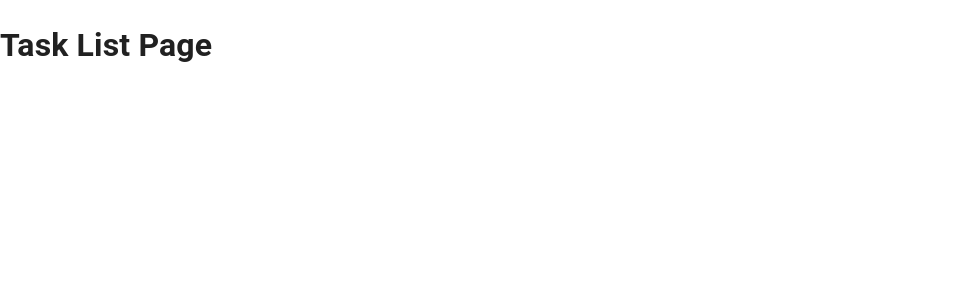
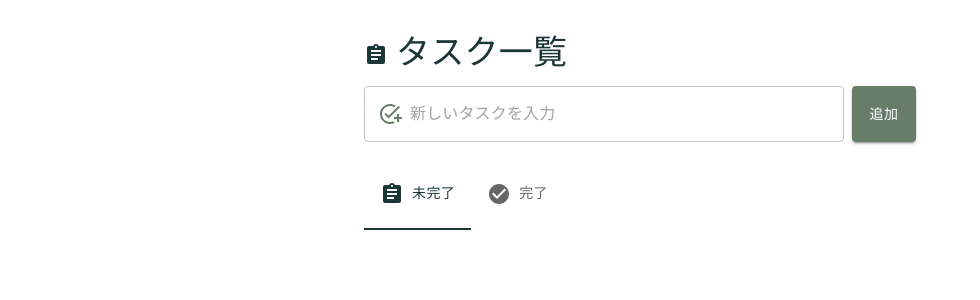
Before and after one commit to ryota-09/easy-todo-app, a React (Vite) app: page /tasks in a window 1280 px wide. Shown: the top 300 px of the page, without its empty margins (0-980 px from the left). Built offline with nearby package versions, Linux system fonts and the light colour scheme.

Commit message:
feat: タスクリストページの雛形作成

```diff
--- a/src/components/page/TaskListPage.tsx
+++ b/src/components/page/TaskListPage.tsx
@@ -1,8 +1,97 @@
-const TaskListPage = () => {
+import React, { useState } from 'react';
+import { Container, Typography, TextField, Button, List, ListItem, ListItemText, ListItemSecondaryAction, IconButton, Box, Tabs, Tab } from '@mui/material';
+import DeleteIcon from '@mui/icons-material/Delete';
+import CheckCircleIcon from '@mui/icons-material/CheckCircle';
+import AddTaskIcon from '@mui/icons-material/AddTask';
+import AssignmentIcon from '@mui/icons-material/Assignment';
+import InfoIcon from '@mui/icons-material/Info';
+import { useNavigate } from 'react-router-dom';
+
+interface Task {
+  id: string;
+  title: string;
+  completed: boolean;
+}
+
+const TaskListPage: React.FC = () => {
+  const [tasks, setTasks] = useState<Task[]>([]);
+  const [newTask, setNewTask] = useState('');
+  const [tabValue, setTabValue] = useState(0);
+  const navigate = useNavigate();
+
+  const handleAddTask = () => {
+    if (newTask.trim() !== '') {
+      const task: Task = {
+        id: Date.now().toString(),
+        title: newTask,
+        completed: false,
+      };
+      setTasks([...tasks, task]);
+      setNewTask('');
+    }
+  };
+
+  const handleToggleComplete = (id: string) => {
+    setTasks(tasks.map(task =>
+      task.id === id ? { ...task, completed: !task.completed } : task
+    ));
+  };
+
+  const handleDeleteTask = (id: string) => {
+    setTasks(tasks.filter(task => task.id !== id));
+  };
+
+  const handleTabChange = (event: React.SyntheticEvent, newValue: number) => {
+    setTabValue(newValue);
+  };
+
+  const filteredTasks = tabValue === 0 ? tasks.filter(task => !task.completed) : tasks.filter(task => task.completed);
+
   return (
-    <div>
-      <h1>Task List Page</h1>
-    </div>
+    <Container maxWidth="sm">
+      <Typography variant="h4" component="h1" gutterBottom sx={{ mt: 4, color: '#1A3636' }}>
+        <AssignmentIcon sx={{ mr: 1, verticalAlign: 'middle' }} />
+        タスク一覧
+      </Typography>
+      <Box sx={{ display: 'flex', mb: 2 }}>
+        <TextField
+          fullWidth
+          variant="outlined"
+          placeholder="新しいタスクを入力"
+          value={newTask}
+          onChange={(e) => setNewTask(e.target.value)}
+          InputProps={{
+            startAdornment: <AddTaskIcon sx={{ color: '#677D6A', mr: 1 }} />,
+          }}
+        />
+        <Button variant="contained" onClick={handleAddTask} sx={{ ml: 1, bgcolor: '#677D6A' }}>
+          追加
+        </Button>
+      </Box>
+      <Tabs value={tabValue} onChange={handleTabChange} sx={{ mb: 2 }}>
+        <Tab label="未完了" icon={<AssignmentIcon />} iconPosition="start" />
+        <Tab label="完了" icon={<CheckCircleIcon />} iconPosition="start" />
+      </Tabs>
+      <List>
+        {filteredTasks.map((task) => (
+          <ListItem key={task.id} sx={{ bgcolor: '#D6BD98', mb: 1, borderRadius: 1 }}>
+            <ListItemText primary={task.title} />
+            <ListItemSecondaryAction>
+              <IconButton edge="end" aria-label="complete" onClick={() => handleToggleComplete(task.id)}>
+                <CheckCircleIcon color={task.completed ? 'primary' : 'action'} />
+              </IconButton>
+              <IconButton edge="end" aria-label="delete" onClick={() => handleDeleteTask(task.id)}>
+                <DeleteIcon />
+              </IconButton>
+              <IconButton edge="end" aria-label="details" onClick={() => navigate(`/task/${task.id}`)}>
+                <InfoIcon />
+              </IconButton>
+            </ListItemSecondaryAction>
+          </ListItem>
+        ))}
+      </List>
+    </Container>
   );
-}
+};
+
 export default TaskListPage;
```
